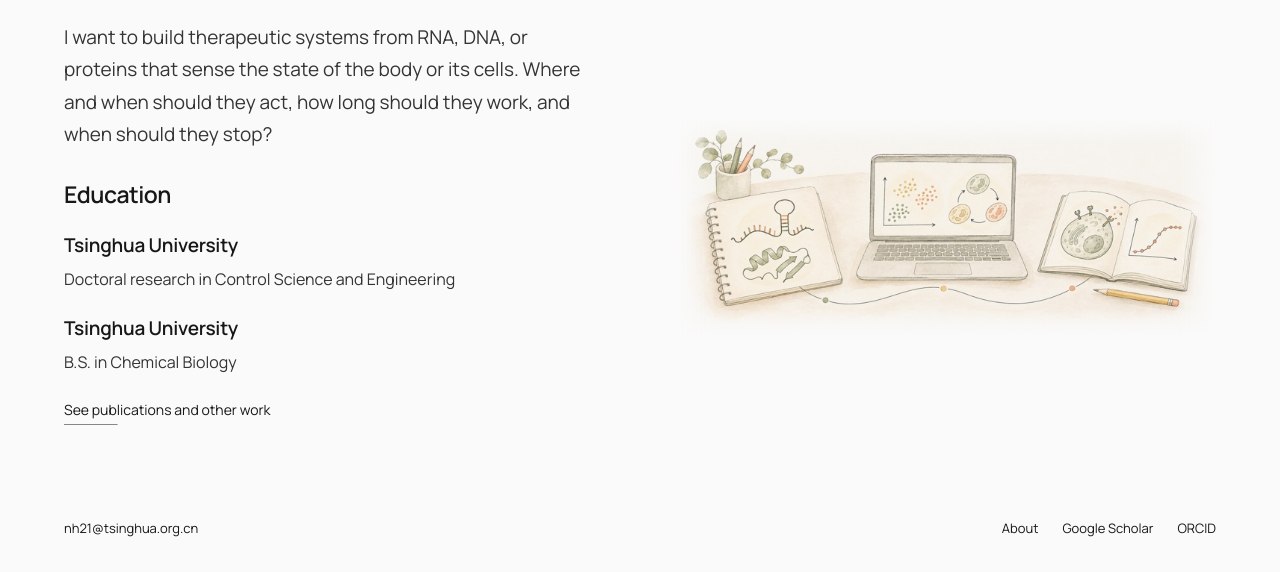
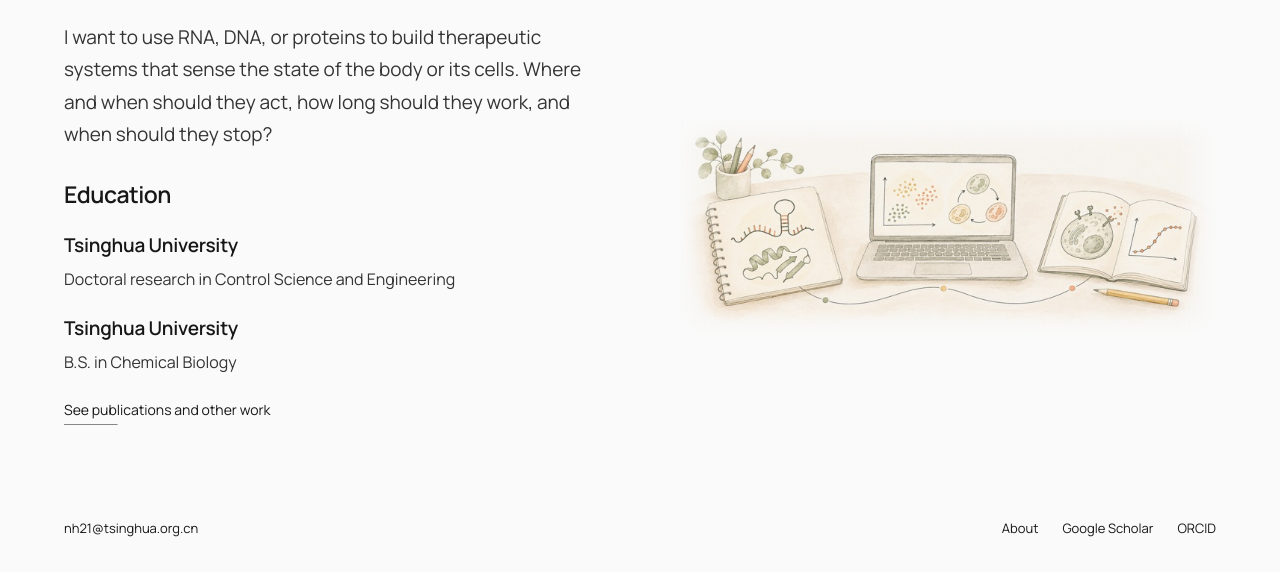
Before and after one commit to alexbiotech/alexbiotech.github.io, a plain HTML site: page about/index.html in a window 1280 px wide. Shown: the part 228-800 px from the top of the page. Drawn offline with Linux system fonts and the light colour scheme.

Commit message:
Publish Hui Ning website

```diff
--- a/about/index.html
+++ b/about/index.html
@@ -39,7 +39,7 @@
     </header>
     <main id="main" tabindex="-1" class="reading reading-about">
         <a href="../" class="back"><span class="link-mark">Home</span></a>
-        <div class="reading-layout reading-layout-wide"><h1>About</h1><div class="reading-copy"><div class="about-background"><p class="lead">I want to build therapeutic systems from RNA, DNA, or proteins that sense the state of the body or its cells. Where and when should they act, how long should they work, and when should they stop?</p><section id="education"><h2>Education</h2><ul class="education-list"><li class="education-row"><h3>Tsinghua University</h3><p>Doctoral research in Control Science and Engineering</p></li><li class="education-row"><h3>Tsinghua University</h3><p>B.S. in Chemical Biology</p></li></ul></section><a href="../biotechnology/#selected-work" class="more-principles"><span class="link-mark">See publications and other work</span></a></div><figure class="research-figure profile-figure"><div class="art-paper"><img src="../assets/research-workbench.jpg" srcset="../assets/research-workbench-small.jpg 720w, ../assets/research-workbench.jpg 1440w" sizes="(max-width: 700px) 90vw, 46vw" width="1440" height="576" alt="A research desk connects molecular sketches, computational analysis, and observations of cell function." decoding="async"></div></figure></div></div>
+        <div class="reading-layout reading-layout-wide"><h1>About</h1><div class="reading-copy"><div class="about-background"><p class="lead">I want to use RNA, DNA, or proteins to build therapeutic systems that sense the state of the body or its cells. Where and when should they act, how long should they work, and when should they stop?</p><section id="education"><h2>Education</h2><ul class="education-list"><li class="education-row"><h3>Tsinghua University</h3><p>Doctoral research in Control Science and Engineering</p></li><li class="education-row"><h3>Tsinghua University</h3><p>B.S. in Chemical Biology</p></li></ul></section><a href="../biotechnology/#selected-work" class="more-principles"><span class="link-mark">See publications and other work</span></a></div><figure class="research-figure profile-figure"><div class="art-paper"><img src="../assets/research-workbench.jpg" srcset="../assets/research-workbench-small.jpg 720w, ../assets/research-workbench.jpg 1440w" sizes="(max-width: 700px) 90vw, 46vw" width="1440" height="576" alt="A research desk connects molecular sketches, computational analysis, and observations of cell function." decoding="async"></div></figure></div></div>
     </main>
     <footer>
       <a href="mailto:nh21@tsinghua.org.cn">nh21@tsinghua.org.cn</a>
```
